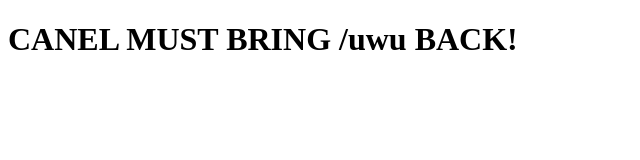
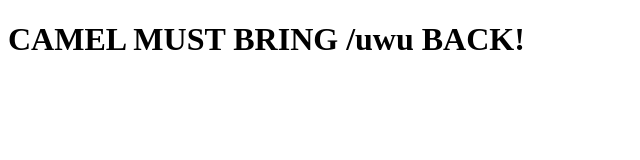
Before and after one commit to Haider982/yai, a plain HTML site: page index.html in a window 1280 px wide. Shown: the whole page, without its empty margins (0-640 px from the left). Drawn offline with Linux system fonts and the light colour scheme.

Commit message:
Fix typo in heading from 'CANEL' to 'CAMEL'

```diff
--- a/index.html
+++ b/index.html
@@ -6,6 +6,6 @@
     <title>BRING UWU BACK</title>
 </head>
 <body>
-    <h1>CANEL MUST BRING /uwu BACK!</h1>
+    <h1>CAMEL MUST BRING /uwu BACK!</h1>
 </body>
 </html>
```
